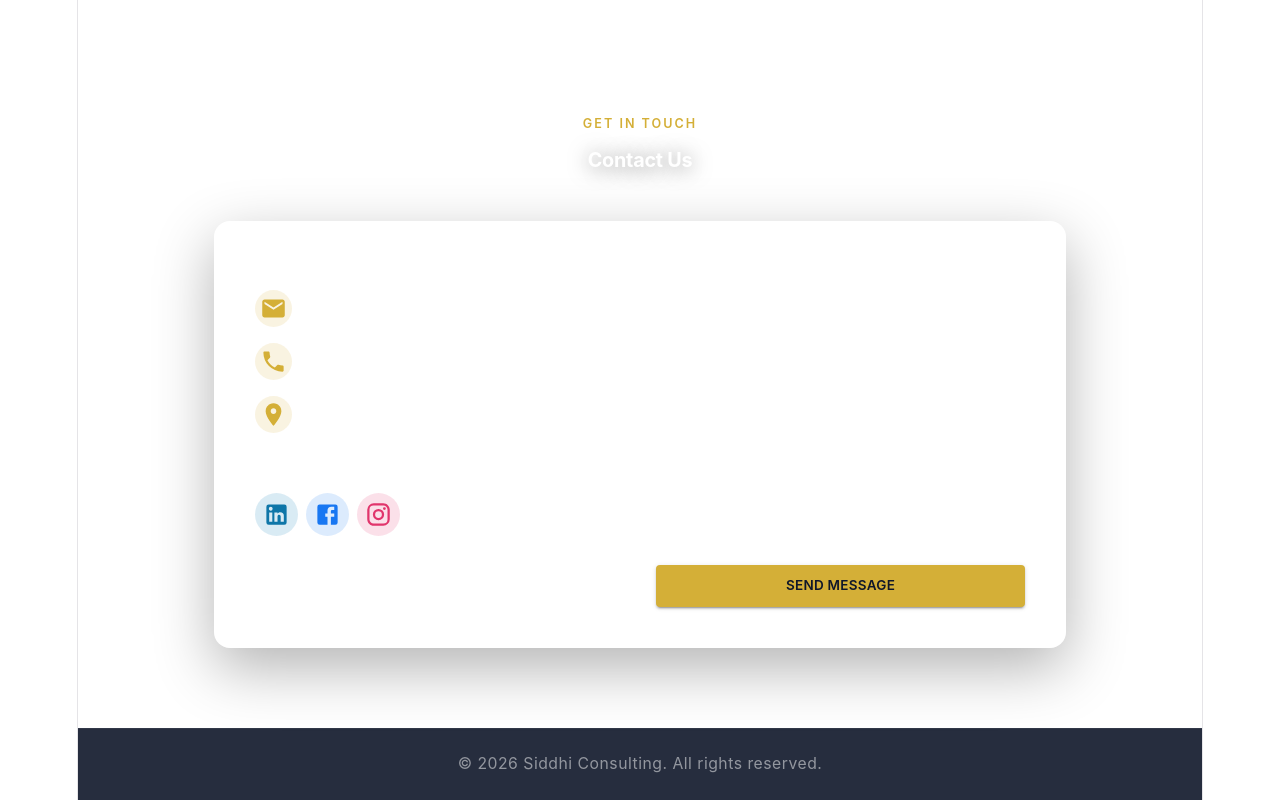
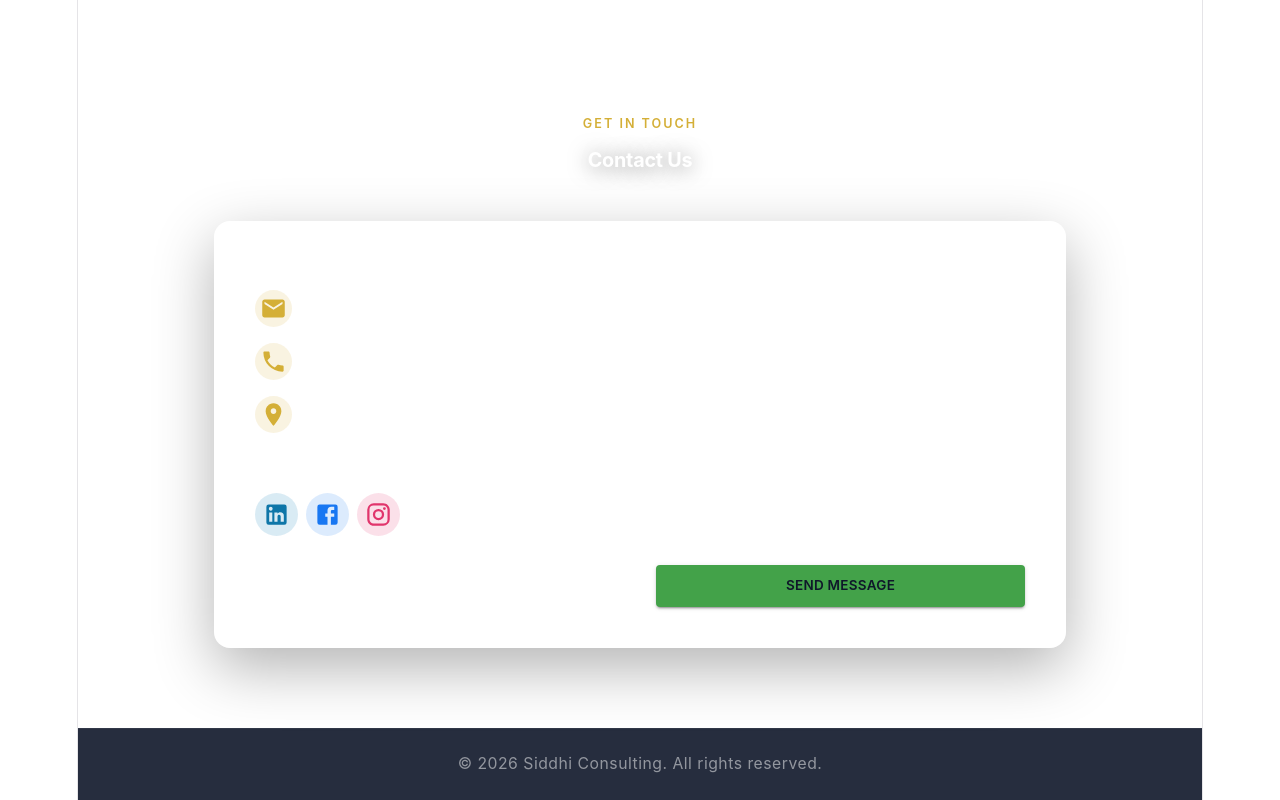
Before and after one commit to sakshidub/SiddhiConsulting, a React (Vite) app: page / in a window 1280 px wide. Shown: the part 2766-3566 px from the top of the page. Built offline with nearby package versions, Linux system fonts and the light colour scheme.

Commit message:
program changes

```diff
--- a/src/sections/Contact/index.tsx
+++ b/src/sections/Contact/index.tsx
@@ -208,7 +208,7 @@ function Contact() {
                 variant="contained"
                 fullWidth
                 sx={{
-                  bgcolor: '#d4af37',
+                  bgcolor: '#43a249',
                   color: '#0f172a',
                   fontWeight: 600,
                   py: 1.2,
```
